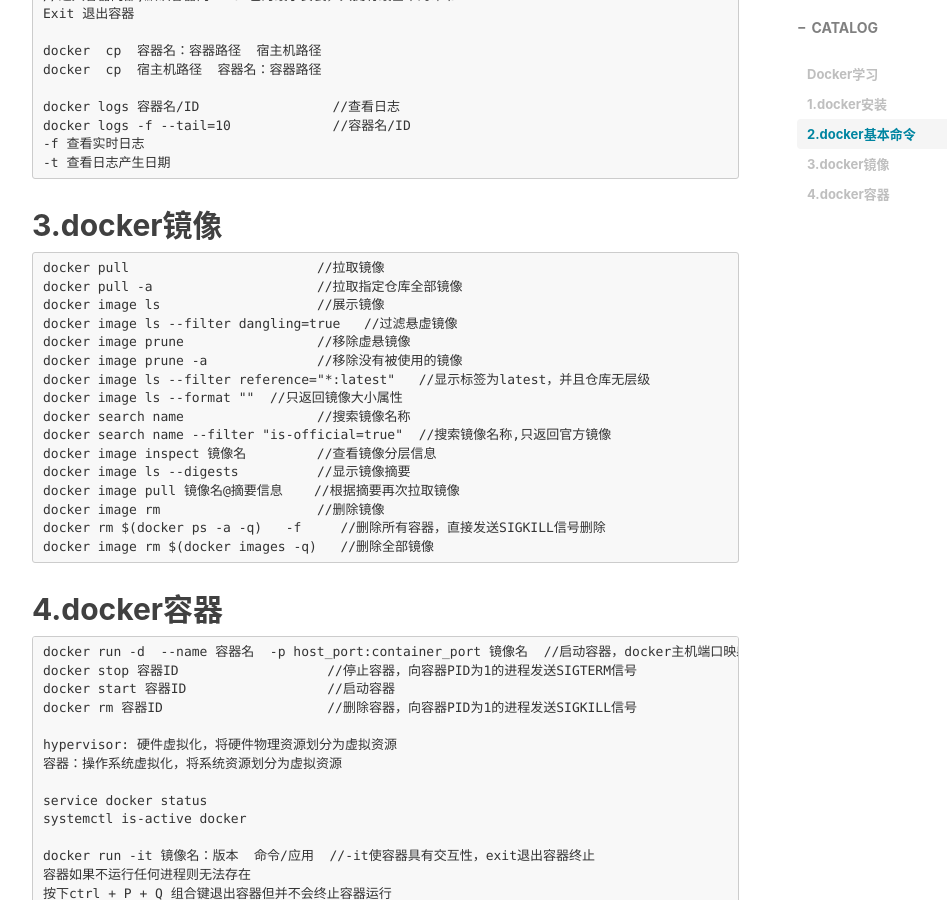
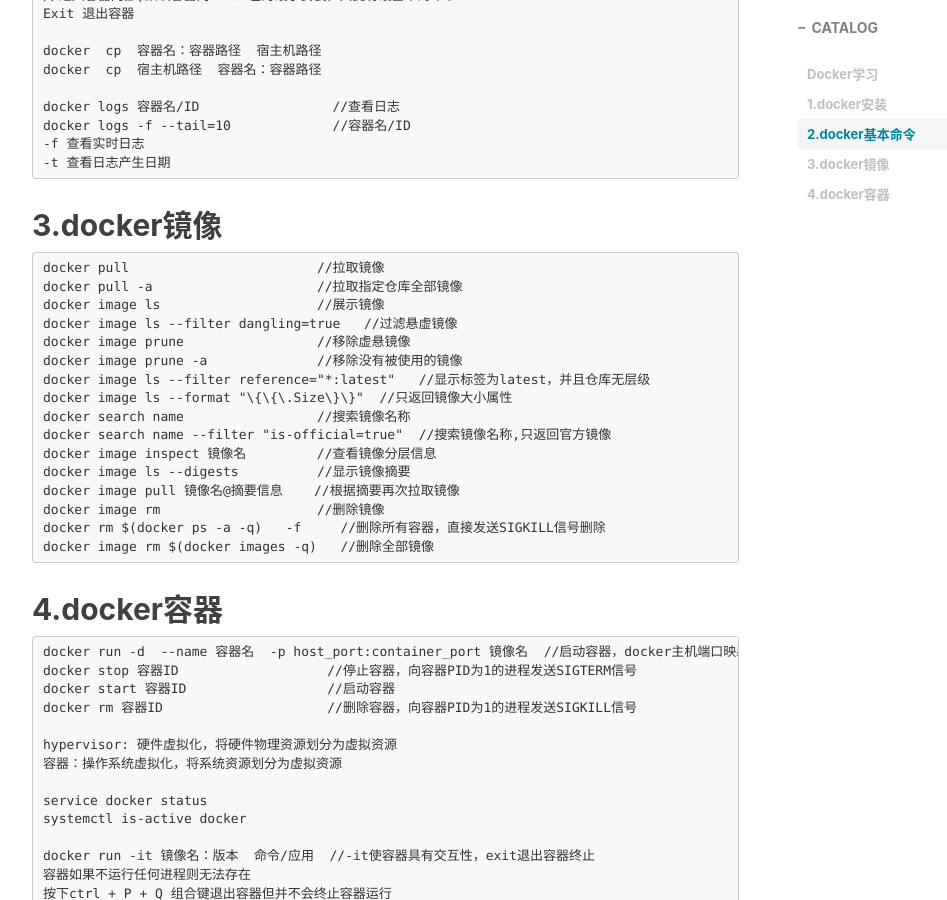
Before and after one commit to wangyang1996/wangyang1996.github.io, a Jekyll site: the page built from _posts/2024-8-31-docker.md, in a window 1280 px wide and 900 px high, scrolled down 1388 px. Shown: the whole window, without its empty margins (233-1180 px from the left). Built offline with Jekyll 4.4.1, drawn with Linux system fonts in a browser that asks for light colours; nearby versions of some CDN libraries; comment, search, counter and statistics services are not loaded.

Commit message:
modify docker.md

```diff
--- a/_posts/2024-8-31-docker.md
+++ b/_posts/2024-8-31-docker.md
@@ -75,7 +75,7 @@ docker image ls --filter dangling=true   //过滤悬虚镜像
 docker image prune                 //移除虚悬镜像
 docker image prune -a              //移除没有被使用的镜像
 docker image ls --filter reference="*:latest"   //显示标签为latest，并且仓库无层级
-docker image ls --format "{{.Size}}"  //只返回镜像大小属性
+docker image ls --format "\{\{\.Size\}\}"  //只返回镜像大小属性
 docker search name                 //搜索镜像名称
 docker search name --filter "is-official=true"  //搜索镜像名称,只返回官方镜像
 docker image inspect 镜像名         //查看镜像分层信息
```
